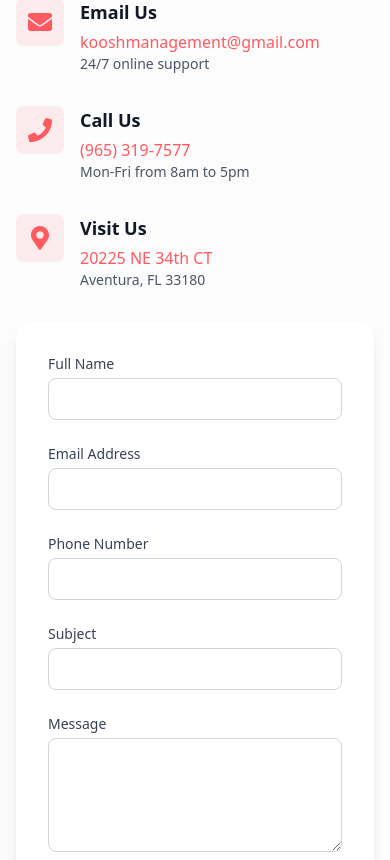
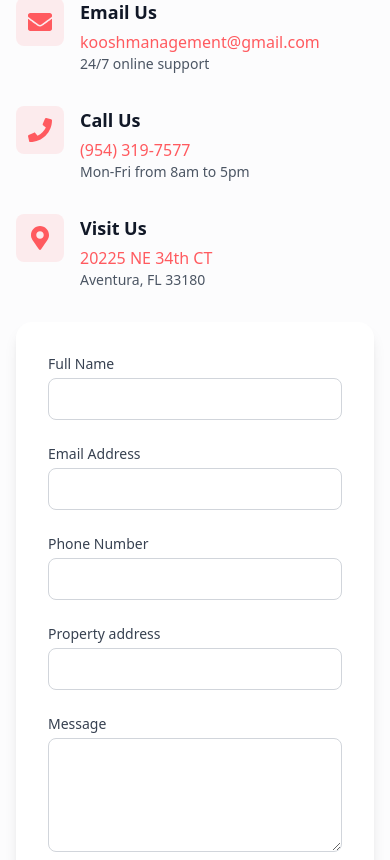
Before and after one commit to IdanHarari11/Koosh-managment, a Next.js app: page / in a window 390 px wide. Shown: the part 9404-10264 px from the top of the page. Built offline with nearby package versions, Linux system fonts and the light colour scheme.

Commit message:
Update phone number in ContactSection and Footer components

```diff
--- a/src/components/ContactSection.jsx
+++ b/src/components/ContactSection.jsx
@@ -15,7 +15,7 @@ const contactInfo = [
   {
     icon: FaPhone,
     title: 'Call Us',
-    details: '(965) 319-7577',
+    details: '(954) 319-7577',
     description: 'Mon-Fri from 8am to 5pm',
   },
   {
@@ -32,7 +32,7 @@ const ContactSection = () => {
     name: '',
     email: '',
     phone: '',
-    subject: '',
+    propertyAddress: '',
     message: '',
   });
 
@@ -151,14 +151,14 @@ const ContactSection = () => {
                   />
                 </div>
                 <div>
-                  <label htmlFor="subject" className="block text-sm font-medium text-gray-700">
-                    Subject
+                  <label htmlFor="propertyAddress" className="block text-sm font-medium text-gray-700">
+                    Property address
                   </label>
                   <input
                     type="text"
-                    id="subject"
-                    name="subject"
-                    value={formData.subject}
+                    id="propertyAddress"
+                    name="propertyAddress"
+                    value={formData.propertyAddress}
                     onChange={handleChange}
                     className="mt-1 w-full rounded-lg border border-gray-300 px-4 py-2 focus:outline-none focus:ring-2 focus:ring-primary/50"
                     required
--- a/src/components/Footer.jsx
+++ b/src/components/Footer.jsx
@@ -40,7 +40,7 @@ const contactInfo = [
   {
     icon: FaPhone,
     title: 'Call Us',
-    details: '(965) 319-7577',
+    details: '(954) 319-7577',
     link: 'tel:+1234567890',
   },
   {
```
